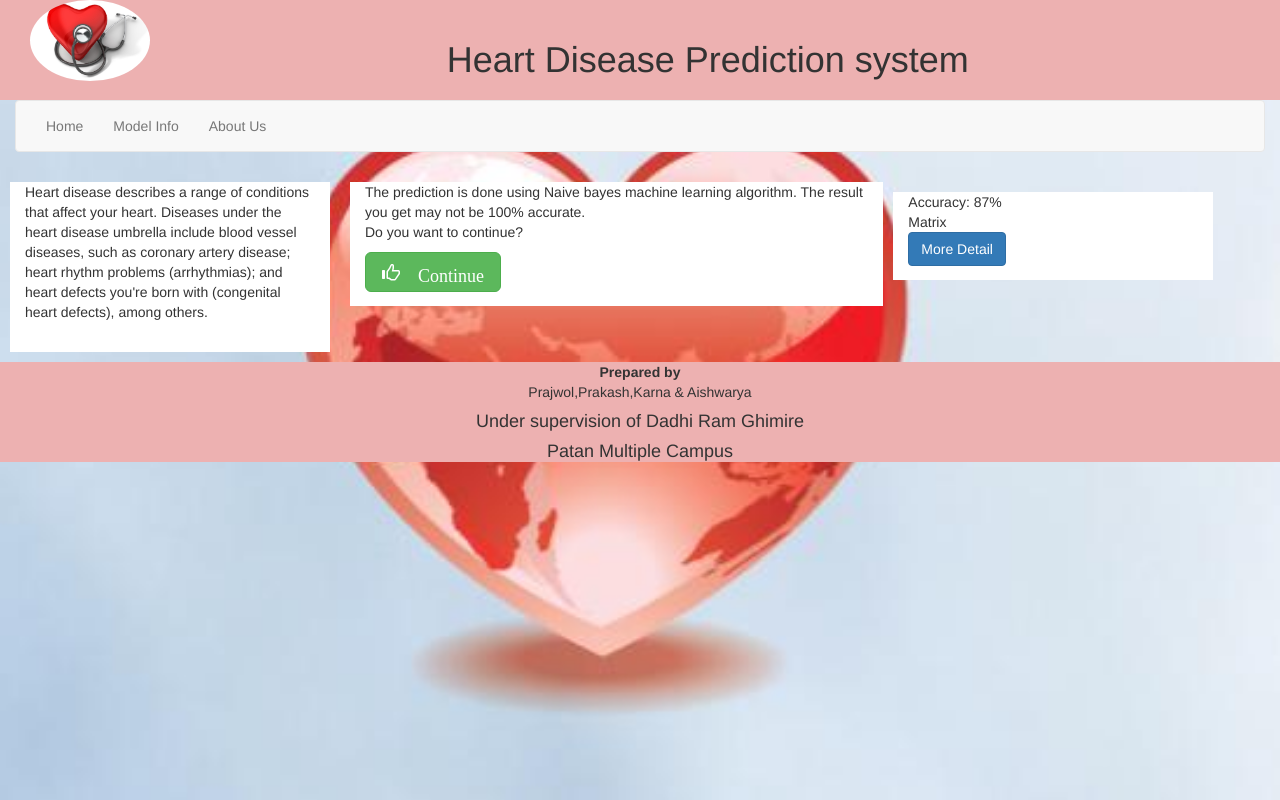
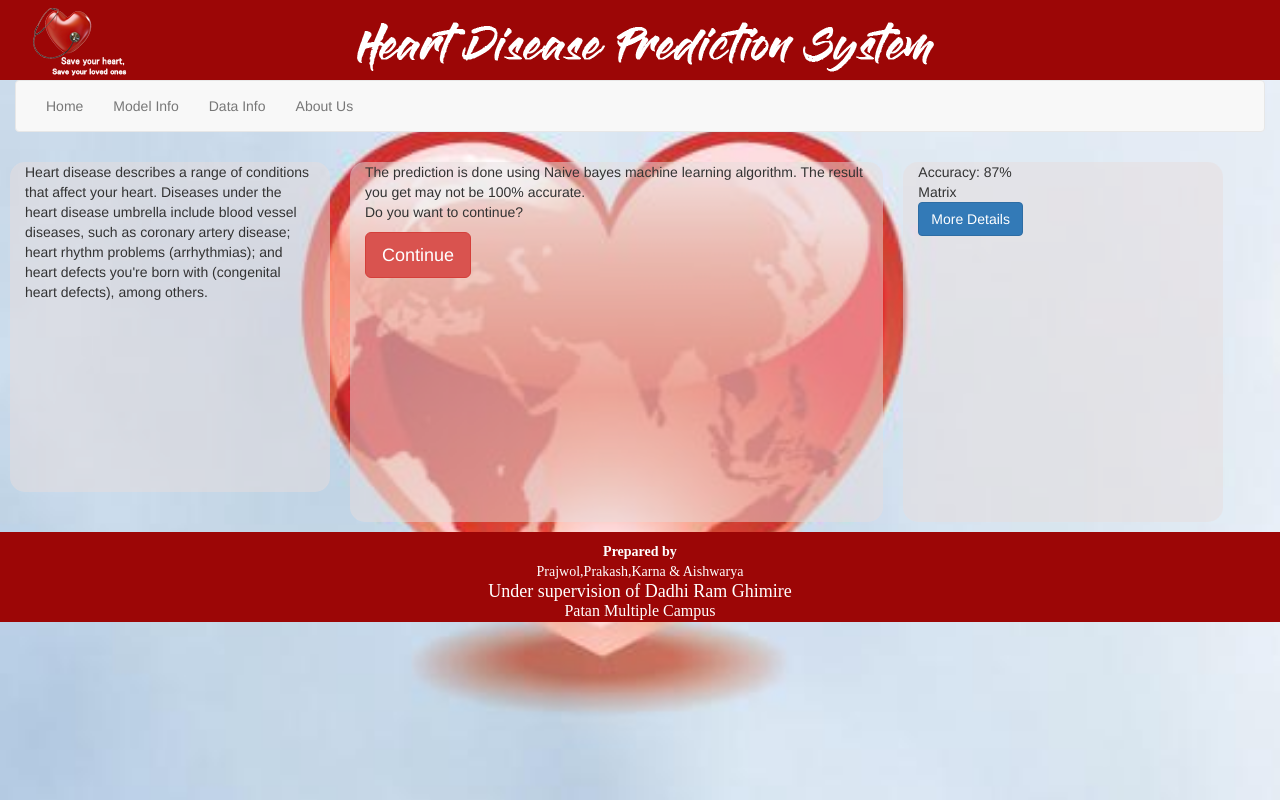
Before and after one commit to Prajwol199/heartDisease, a Django app: page / in a window 1280 px wide. Run offline with Django 3.2, Linux system fonts and the light colour scheme; parts of the project's set-up code (start-up, migrations or seed data) failed here and were passed over; some libraries are stand-ins or nearby versions.

Commit message:
css modified, included header image, defined class for div too make it rounded in almost all division, create function for about us in views, include some images

```diff
--- a/index/static/bootstrap/css/style.css
+++ b/index/static/bootstrap/css/style.css
@@ -1,15 +1,18 @@
 
 .header{
-	background-color: #edb1b1;
+	background-color: #9c0606;
 	font-family: inherit;
-	height: 100px;
+	height: 80px;
 
 }
 .footer{
-	background-color: #edb1b1;
+	background-color: #9c0606;
 	font-family: inherit;
-	height: 100px;
-}
+	height: 90px;
+	 position: absolute;
+ 	 bottom: 0;
+	  padding: 1rem;
+  }
 .title{
 	padding-top: 20px;
 }
@@ -20,9 +23,7 @@
 	margin-top: 20px;
 	margin-bottom: 20px;
 }
-html, body {
-    height: 100%;
-}
+
 
 /*.wrapper {
     min-height: 100%;
@@ -37,10 +38,54 @@ html, body {
 
 .first{
 	margin: 10px;
+	height: 330px;
 }
 .second{
 	margin: 10px;
+	height: 360px;
 }
-.second{
+.third{
 	margin: 10px;
+	height: 360px;
 }
+
+div .first, .second, .third, .form, .graph {
+
+border-top-right-radius:15px;
+border-top-left-radius:15px;
+border-bottom-right-radius:15px;
+border-bottom-left-radius:15px;
+background-color: rgba(232, 221, 221, 0.5);
+}
+.cmatrix, .result{
+border-top-right-radius:15px;
+border-top-left-radius:15px;
+border-bottom-right-radius:15px;
+border-bottom-left-radius:15px;
+}
+.prepare{
+	font-family:-webkit-body;
+	color: white;
+	margin-top: 0;
+	padding-top: 0;
+}
+.name{
+	font-family:-webkit-body;
+	color: white;
+	margin-top: 0;
+
+}
+.sir{
+	font-family:-webkit-body;
+	font-weight: 500;
+	font-size: 18;
+	color: white;
+	margin-top: 0;
+	margin-bottom: 0;
+}
+.campus{
+	font-family:-webkit-body;
+	margin-top: 0;
+	font-size: 16;
+	color:white;
+}
--- a/index/templates/index/form.html
+++ b/index/templates/index/form.html
@@ -1,7 +1,7 @@
 {% extends "index/header.html"%}
 
 {% block content%}
-<div class="index col-md-8 col-lg-offset-2"">
+<div class="index col-md-8 col-lg-offset-2 form">
 	<form method="Post" action="{% url 'index:result' %}">
 		{% csrf_token %}<br>
 		{{ form.as_p }}<br>
--- a/index/templates/index/header.html
+++ b/index/templates/index/header.html
@@ -21,19 +21,20 @@ body{
 	<!-- start header -->
 
 	<div class="col-md-12 header">
-		<div class="col-md-4">
-			<img class="img-circle img-responsive" src="{% static 'images/heart.jpg' %}" width="120px" height="120px" >
+		<div class="col-md-3">
+			<a href="{% url 'index:index' %}"><img class="img-responsive" src="{% static 'images/logo2.png' %}" width="120px" height="120px" ></a>
 		</div>
-		<div class="col-md-8 title">
-			<h1>Heart Disease Prediction system</h1>
+		<div class="col-md-9 title">
+			<a href="{% url 'index:index' %}"><img class="img-responsive" src="{% static 'images/header1.png' %}" ></a>
 		</div>
 	</div>
 	<div class="col-md-12 ">
 		<nav class="navbar navbar-default">
   		<div class="container-fluid">
     	<ul class="nav navbar-nav">
-      	<li><a href="{% url 'index:index' %}"">Home</a></li>
+      	<li><a href="{% url 'index:index' %}">Home</a></li>
       	<li><a href="{% url 'index:model_info' %}">Model Info</a></li>
+      	<li><a href="{% url 'index:model_info' %}">Data Info</a></li>
       	<li><a href="#">About Us</a></li>
     	</ul>
   </div>
@@ -48,20 +49,21 @@ body{
 </div>
 	<!-- start footer -->
 
-
-	<div class="col-md-12 footer">
-		<div class="col-md-4"></div>
-		<div class="col-md-4" >
-			<div align="center"><b>Prepared by</b><br>
-				Prajwol,Prakash,Karna & Aishwarya<br>
-			<h4>Under supervision of Dadhi Ram Ghimire</h4>
-			<h4>Patan Multiple Campus</h4>
+<div class="row">
+	<div class="col-md-12 col-xs-12 footer">
+			<div class="col-md-4"></div>
+		<div class="col-md-4 col-xs-4 footer-info" align="center">
+			<b class="prepare">Prepared by</b><br>
+			<div class="name">Prajwol,Prakash,Karna & Aishwarya</div>
+			<h5 class="sir">Under supervision of Dadhi Ram Ghimire</h5>
+			<h6 class="campus">Patan Multiple Campus</h6>
 		</div>
-	</div>
-		<div class="col-md-4">
+		<div class="col-md-4 col-xs-4">
 
 
 		</div>
+		</div>
+
 	</div>
 
 </body>
--- a/index/templates/index/index.html
+++ b/index/templates/index/index.html
@@ -14,14 +14,14 @@
 	</p>
 	<form action="{% url 'index:form' %}" method="post">
 		{% csrf_token %}
-	<button type="submit" class="btn btn-success btn-lg"><i class="glyphicon glyphicon-thumbs-up"> Continue </i></button>
+	<button type="submit" class="btn btn-danger btn-lg"> Continue </i></button>
 </form>
 </div>
 <div class="index col-md-3 third">
 	Accuracy: 87%<br>
 	Matrix<br>
 	<form method="get" action="{% url 'index:model_info' %}">
-	<button type="submit" class="btn btn-primary">More Detail</button>
+	<button type="submit" class="btn btn-primary">More Details</button>
 	</form>
 </div>
 {%endblock%}
--- a/index/templates/index/model_info.html
+++ b/index/templates/index/model_info.html
@@ -3,10 +3,10 @@
 {% block content%}
 {% load staticfiles %}
 <div class="col-md-12">
-	<div class="col-md-6 index">
+	<div class="col-md-6 index cmatrix">
 		<canvas id="myChart"></canvas>
 	</div>
-	<div class="col-md-6 index">
+	<div class="col-md-6 index cmatrix">
 		<canvas id="canvas"></canvas>
 	</div>
 </div>
--- a/index/urls.py
+++ b/index/urls.py
@@ -9,4 +9,5 @@ urlpatterns = [
     path('form',views.form,name='form'),
     path('result',views.main,name='result'),
     path('model_info',views.model_info,name='model_info'),
+    path('about_us',views.about_us,name='About Us'),
 ]
--- a/index/views.py
+++ b/index/views.py
@@ -1,6 +1,6 @@
 from django.shortcuts import render
 from django.http import HttpResponse
-
+from django.contrib.staticfiles.templatetags.staticfiles import static
 from .forms import ContactForm
 
 import csv
@@ -10,12 +10,12 @@ import random
 
 
 def index(request):
-    return render(request,'index/index.html',{'title':'home'})
+    return render(request,'index/index.html',{'title':'Heart Disease Prediction System'})
 
 def form(request):
 
     form= ContactForm()
-    return render(request,'index/form.html',{'form':form,'title':'form'})
+    return render(request,'index/form.html',{'form':form,'title':'Disease Prediction Form'})
 
 # <-----------------------------START_CLASSIFIER----------------------------------->
 
@@ -132,9 +132,9 @@ def main(request):
 
             splitRatio = 0.67
             inputVector = [age,sex,cpp,trestbps,chol,fbs,restecgg,thalach,exang,oldpeak,slopee,ca,thall]
-            trainingSet=loadCsv('C:/Users/DIPAK/Desktop/heartDisease1/index/static/train.csv')
-            testSet=loadCsv('C:/Users/DIPAK/Desktop/heartDisease1/index/static/test.csv')
-            print('Split {0} rows into train={1} and test={2} rows'.format(len(trainingSet+testSet), len(trainingSet), len(testSet)))
+            trainingSet=loadCsv('C:/Users/Caran/Desktop/heartDisease/index/static/train.csv')
+            testSet=loadCsv('C:/Users/Caran/Desktop/heartDisease/index/static/test.csv')
+            # print('Split {0} rows into train={1} and test={2} rows'.format(len(trainingSet+testSet), len(trainingSet), len(testSet)))
             # # prepare model
             summaries = summarizeByClass(trainingSet)
 
@@ -142,7 +142,7 @@ def main(request):
             accuracy = getAccuracy(testSet, predictions)
             result=predict(summaries,inputVector)
             cmatrix=confusionmatrix(testSet,predictions)
-            print(cmatrix)
+
 
             context={
                         'accuracy':accuracy,'result':result,'title':'result',
@@ -155,16 +155,14 @@ def main(request):
         return render(request,'index/result.html',context)
 
 def model_info(request):
-    splitRatio = 0.67
-    trainingSet=loadCsv('D:/git/heartDisease/index/static/train.csv')
-    testSet=loadCsv('D:/git/heartDisease/index/static/test.csv')
-    print('Split {0} rows into train={1} and test={2} rows'.format(len(trainingSet+testSet), len(trainingSet), len(testSet)))
+    trainingSet=loadCsv('C:/Users/Caran/Desktop/heartDisease/index/static/train.csv')
+    testSet=loadCsv('C:/Users/Caran/Desktop/heartDisease/index/static/test.csv')
     # # prepare model
     summaries = summarizeByClass(trainingSet)
-
     predictions = getPredictions(summaries, testSet)
     accuracy = getAccuracy(testSet, predictions)
-    print(accuracy)
     cmatrix=confusionmatrix(testSet,predictions)
-    print(cmatrix)
-    return render(request,'index/model_info.html',{'title':'model_info','accuracy':accuracy,'cmatrix':cmatrix})
+    return render(request,'index/model_info.html',{'title':'Model Information','accuracy':accuracy,'cmatrix':cmatrix})
+
+def about_us(request):
+    return render(request,'index/about_us.html',{'title':'About Us'})
```
Also changed, not shown: index/templates/index/about_us.html (added, +13 -0 lines), index/templates/index/result.html (+13 -3 lines), index/static/images/header.png (added), index/static/images/header1.png (added), index/static/images/logo.png (added), index/static/images/logo1.png (added), index/static/images/logo2.png (added), 1 other file.
